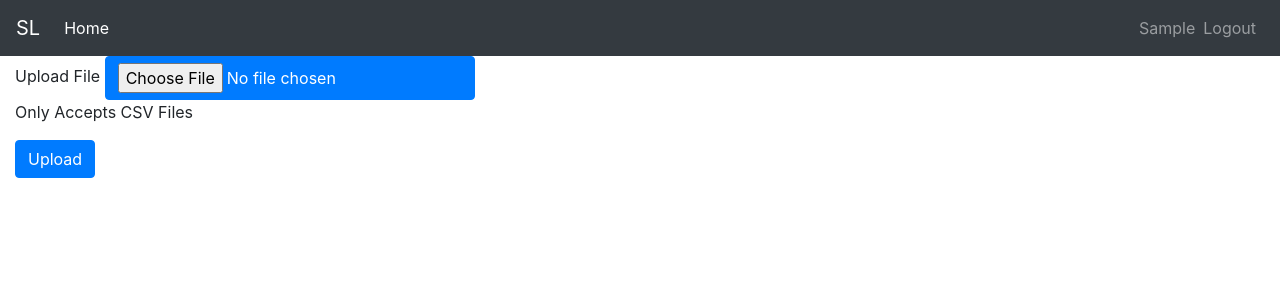
After one commit to crazynayan/ipl2019-django, a Django app: page /ipl/upload-csv/ in a window 1280 px wide. The commit adds this page. Shown: the top 300 px of the page. Run offline with Django 3.2, Linux system fonts and the light colour scheme; the visitor is signed in with stand-in values (Sample User, id 1); some libraries are stand-ins or nearby versions.

Commit message:
Upload CSV View

```diff
--- a/ipl2019/models.py
+++ b/ipl2019/models.py
@@ -15,6 +15,10 @@ class Member(models.Model):
 
     class Meta:
         ordering = ['-points']
+        permissions = (
+            ("auctioneer", "Auctioneer"),
+            ("can_play_ipl2019", "Can play IPL 2019"),
+        )
 
 
 @receiver(post_save, sender=User)
--- a/ipl2019/urls.py
+++ b/ipl2019/urls.py
@@ -3,4 +3,5 @@ from . import views
 
 urlpatterns = [
     path('', views.MemberView.as_view(), name='member_list'),
+    path('upload-csv/', views.member_upload, name='upload_csv'),
 ]
--- a/ipl2019/views.py
+++ b/ipl2019/views.py
@@ -1,7 +1,15 @@
+import csv, io
+
 from django.shortcuts import render
 from django.views import View
-from django.contrib.auth.mixins import LoginRequiredMixin#, PermissionRequiredMixin
+from django.contrib.auth.mixins import LoginRequiredMixin
+from django.contrib.auth.decorators import permission_required
+from django.core.exceptions import ObjectDoesNotExist
+from django.http import HttpResponseRedirect
+from django.urls import reverse
+from django.contrib.auth.models import User
 from .models import Member
+
 
 
 class MemberView(LoginRequiredMixin, View):
@@ -11,3 +19,45 @@ class MemberView(LoginRequiredMixin, View):
             'member_list': member_list
         }
         return render(request, 'ipl2019/member_list.html', context)
+
+
+@permission_required('ipl2019.auctioneer')
+def member_upload(request):
+    template = "ipl2019/upload_csv.html"
+    prompt = {
+        'order': 'Order of member csv should be user, name, balance, points'
+    }
+    if request.method == "GET":
+        return render(request, template, prompt)
+
+    csv_file = request.FILES['file']
+
+    data_set = csv_file.read().decode('utf-8')
+    io_string = io.StringIO(data_set)
+    next(io_string)
+
+    for column in csv.reader(io_string, delimiter=',', quotechar="|"):
+        try:
+            user1 = User.objects.get(username=column[0])
+            member = Member.objects.get(user=user1.id)
+            member.name = column[1]
+            member.balance = column[2]
+            member.points = column[3]
+            member.save()
+        except ObjectDoesNotExist:
+            pass
+        # if User.objects.filter(username=column[0]).exists():
+        #     userid = User.objects.get(username=column[0]).id
+        #     if Member.objects.filter(user=userid).exists():
+        #         member =
+        #     member = Member.objects.get
+        #     _, created = Member.objects.update_or_create(
+        #         defaults = {
+        #             'name'      : column[1],
+        #             'balance'   : column[2],
+        #             'points'    : column[3],
+        #             },
+        #         user=userid
+        #     )
+
+    return HttpResponseRedirect(reverse('member_list'))
--- a/templates/ipl2019/member_list.html
+++ b/templates/ipl2019/member_list.html
@@ -1,5 +1,5 @@
 {% extends "base.html" %}
-{% block title %}Model 1 List{% endblock %}
+{% block title %}IPL Rankings{% endblock %}
 {% block content %}
 <h1>Fantasy IPL Rankings</h1>
 {% if member_list %}
--- /dev/null
+++ b/templates/ipl2019/upload_csv.html
@@ -0,0 +1,11 @@
+{% extends "base.html" %}
+{% block title %}Upload CSV{% endblock %}
+{% block content %}
+<form method="post" enctype="multipart/form-data">
+    {% csrf_token %}
+    <label>Upload File </label>
+    <input class="btn btn-primary" type="file" name="file">
+    <p>Only Accepts CSV Files</p>
+    <button class="btn btn-primary" type="submit">Upload</button>
+</form>
+{% endblock %}
--- a/templates/main_home.html
+++ b/templates/main_home.html
@@ -5,6 +5,7 @@
 <p>Only users with logins can play this fantasy league.</p>
 <ul>
     <li><a href="{% url 'member_list' %}">IPL 2019</a></li>
+    <li><a href="{% url 'upload_csv' %}">Upload CSV</a></li>
 
 </ul>
 {% endblock %}
```
Also changed, not shown: ipl2019/migrations/0006_auto_20190404_1849.py (added), 1 other file.
